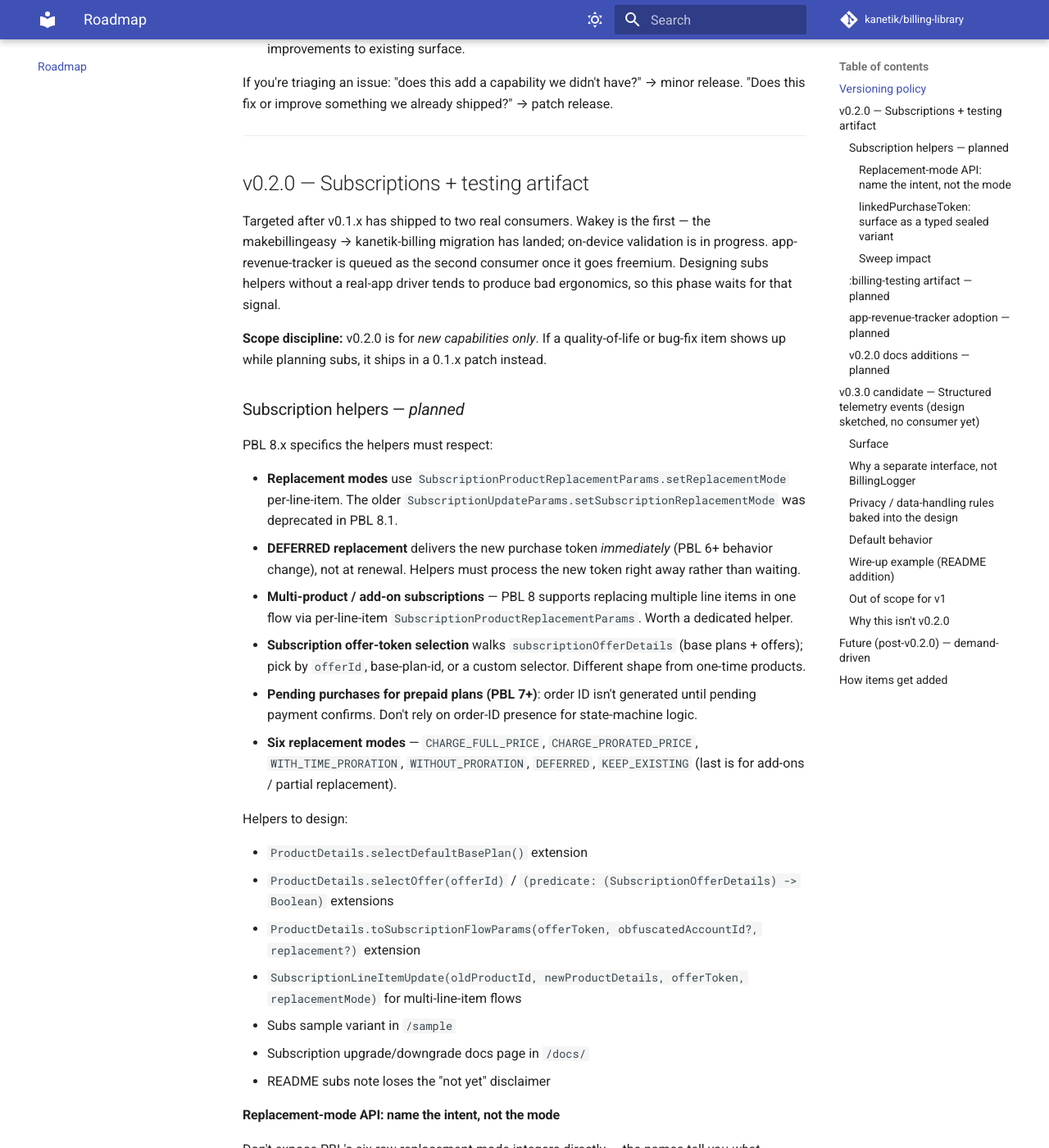
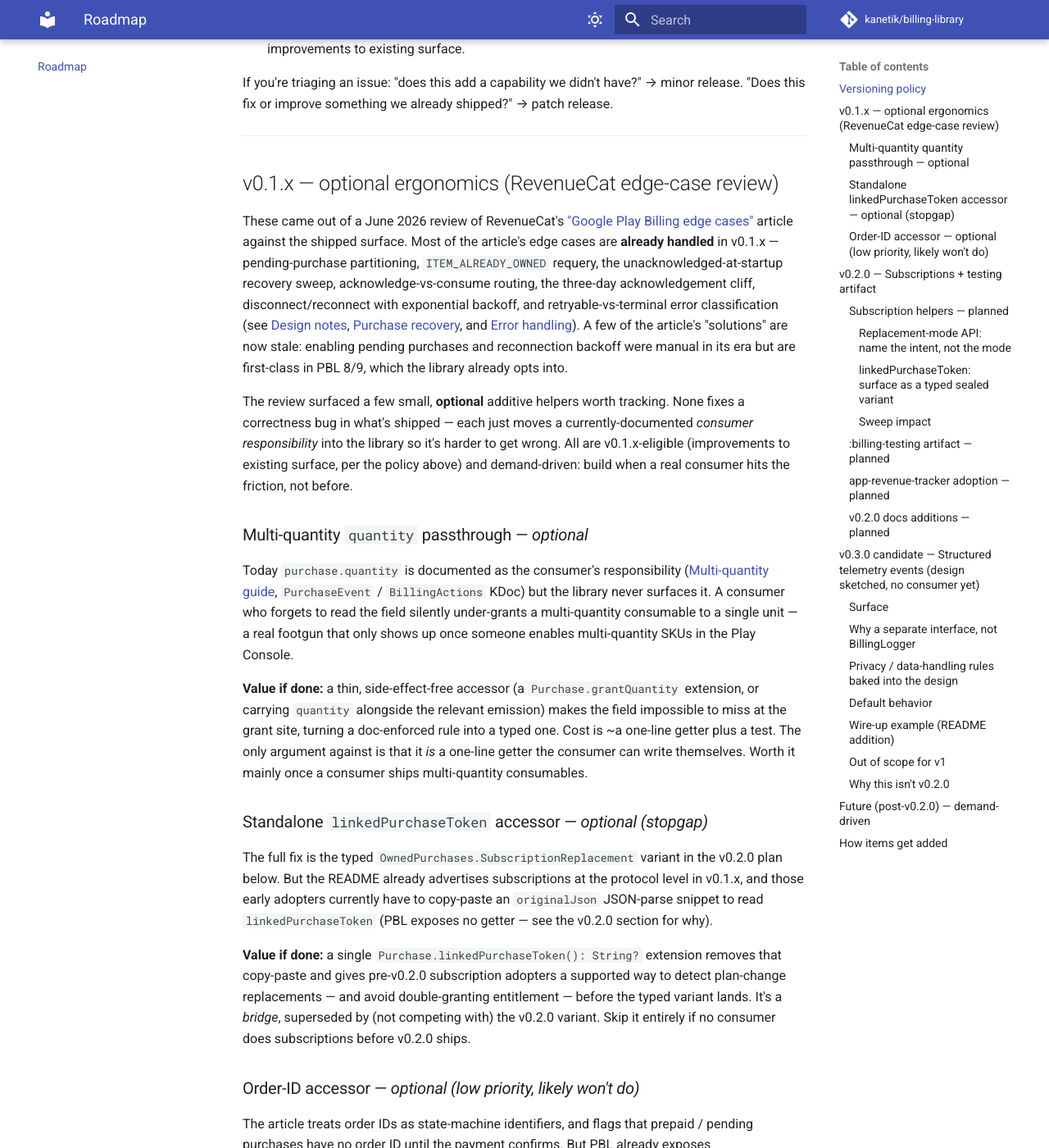
Before and after one commit to kanetik/billing-library, an MkDocs documentation site: the page built from docs/roadmap.md, in a window 1280 px wide and 1400 px high, scrolled down 645 px. Shown: the whole window at 82% size. Built offline with MkDocs 1.6.1 and Material for MkDocs 9.7.7, drawn with Linux system fonts in a browser that asks for light colours; comment, search, counter and statistics services are not loaded; some of the changed text lies outside the part shown.

Commit message:
docs(roadmap): fold RevenueCat edge-case review into the plan
Add a v0.1.x optional-ergonomics section capturing the additive helpers
surfaced by reviewing RevenueCat's Google Play Billing edge-cases article
against the shipped surface: a multi-quantity quantity passthrough, a
standalone linkedPurchaseToken accessor (stopgap before the v0.2.0 typed
variant), and an order-ID accessor. Each is marked optional with its
value-if-done and the case against. Note that the article's other edge
cases are already handled in v0.1.x and that a couple of its solutions
are now stale under PBL 8/9.

Cross-link the existing v0.2.0 SubscriptionReplacement plan to the review
as independent validation of the double-grant trap, and point to the
standalone accessor as the pre-v0.2.0 bridge.

```diff
--- a/docs/roadmap.md
+++ b/docs/roadmap.md
@@ -24,6 +24,32 @@ Scope of each release tier:
 If you're triaging an issue: "does this add a capability we didn't have?"
 → minor release. "Does this fix or improve something we already shipped?"
 → patch release.
+
+---
+
+## v0.1.x — optional ergonomics (RevenueCat edge-case review)
+
+These came out of a June 2026 review of RevenueCat's ["Google Play Billing edge cases"](https://www.revenuecat.com/blog/engineering/google-play-edge-cases/) article against the shipped surface. Most of the article's edge cases are **already handled** in v0.1.x — pending-purchase partitioning, `ITEM_ALREADY_OWNED` requery, the unacknowledged-at-startup recovery sweep, acknowledge-vs-consume routing, the three-day acknowledgement cliff, disconnect/reconnect with exponential backoff, and retryable-vs-terminal error classification (see [Design notes](design-notes.md), [Purchase recovery](guides/purchase-recovery.md), and [Error handling](guides/error-handling.md)). A few of the article's "solutions" are now stale: enabling pending purchases and reconnection backoff were manual in its era but are first-class in PBL 8/9, which the library already opts into.
+
+The review surfaced a few small, **optional** additive helpers worth tracking. None fixes a correctness bug in what's shipped — each just moves a currently-documented *consumer responsibility* into the library so it's harder to get wrong. All are v0.1.x-eligible (improvements to existing surface, per the policy above) and demand-driven: build when a real consumer hits the friction, not before.
+
+### Multi-quantity `quantity` passthrough — *optional*
+
+Today `purchase.quantity` is documented as the consumer's responsibility ([Multi-quantity guide](guides/multi-quantity.md), `PurchaseEvent` / `BillingActions` KDoc) but the library never surfaces it. A consumer who forgets to read the field silently under-grants a multi-quantity consumable to a single unit — a real footgun that only shows up once someone enables multi-quantity SKUs in the Play Console.
+
+**Value if done:** a thin, side-effect-free accessor (a `Purchase.grantQuantity` extension, or carrying `quantity` alongside the relevant emission) makes the field impossible to miss at the grant site, turning a doc-enforced rule into a typed one. Cost is ~a one-line getter plus a test. The only argument against is that it *is* a one-line getter the consumer can write themselves. Worth it mainly once a consumer ships multi-quantity consumables.
+
+### Standalone `linkedPurchaseToken` accessor — *optional (stopgap)*
+
+The full fix is the typed `OwnedPurchases.SubscriptionReplacement` variant in the v0.2.0 plan below. But the README already advertises subscriptions at the protocol level in v0.1.x, and those early adopters currently have to copy-paste an `originalJson` JSON-parse snippet to read `linkedPurchaseToken` (PBL exposes no getter — see the v0.2.0 section for why).
+
+**Value if done:** a single `Purchase.linkedPurchaseToken(): String?` extension removes that copy-paste and gives pre-v0.2.0 subscription adopters a supported way to detect plan-change replacements — and avoid double-granting entitlement — before the typed variant lands. It's a *bridge*, superseded by (not competing with) the v0.2.0 variant. Skip it entirely if no consumer does subscriptions before v0.2.0 ships.
+
+### Order-ID accessor — *optional (low priority, likely won't do)*
+
+The article treats order IDs as state-machine identifiers, and flags that prepaid / pending purchases have no order ID until the payment confirms. But PBL already exposes `purchase.orderId` directly on the `Purchase` the consumer holds, so there's essentially nothing to add.
+
+**Value if done:** near-zero beyond documentation — the field is already reachable. Captured only so the review is complete. The genuinely useful related note (no order ID until a pending/prepaid payment confirms — don't gate state-machine logic on its presence) is already on the v0.2.0 pending-purchase docs list below.
 
 ---
 
@@ -82,6 +108,8 @@ Consumers who genuinely need a non-default mode can drop down to a lower-level `
 #### linkedPurchaseToken: surface as a typed sealed variant
 
 When a subscription replacement completes, the new `Purchase` carries a `linkedPurchaseToken` field pointing to the prior subscription. Treating that as a fresh purchase (vs a replacement of an existing one) double-grants entitlement. PBL's `Purchase` API doesn't expose a getter for it — `Purchase.AccountIdentifiers` only carries `obfuscatedAccountId` / `obfuscatedProfileId`; `linkedPurchaseToken` is only present in `purchase.originalJson`. Right now the library would emit a replacement purchase as `OwnedPurchases.Live` / `OwnedPurchases.Recovered`, leaving the consumer to parse the JSON themselves — easy to miss and clunky to write.
+
+(RevenueCat's edge-case article — see the [v0.1.x section above](#v01x--optional-ergonomics-revenuecat-edge-case-review) — independently flags this exact double-grant trap, which validates the typed-variant approach. The standalone `Purchase.linkedPurchaseToken()` accessor noted there is the v0.1.x *stopgap* for protocol-level subscription adopters; this typed variant is the real fix and supersedes it.)
 
 Fix: add a dedicated `OwnedPurchases` variant emitted *instead of* `Live` (or `Recovered`) whenever `linkedPurchaseToken` is non-null:
 
```
